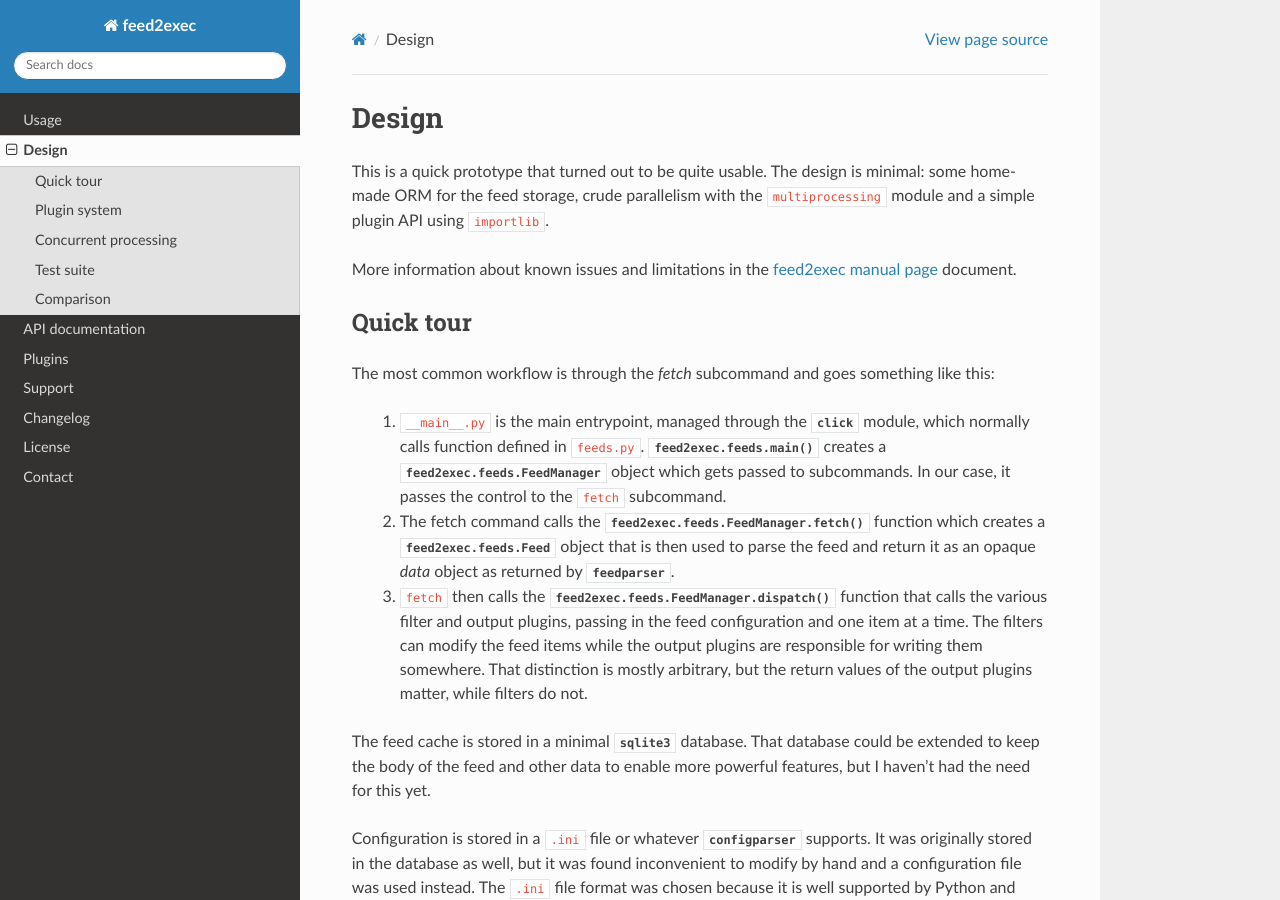
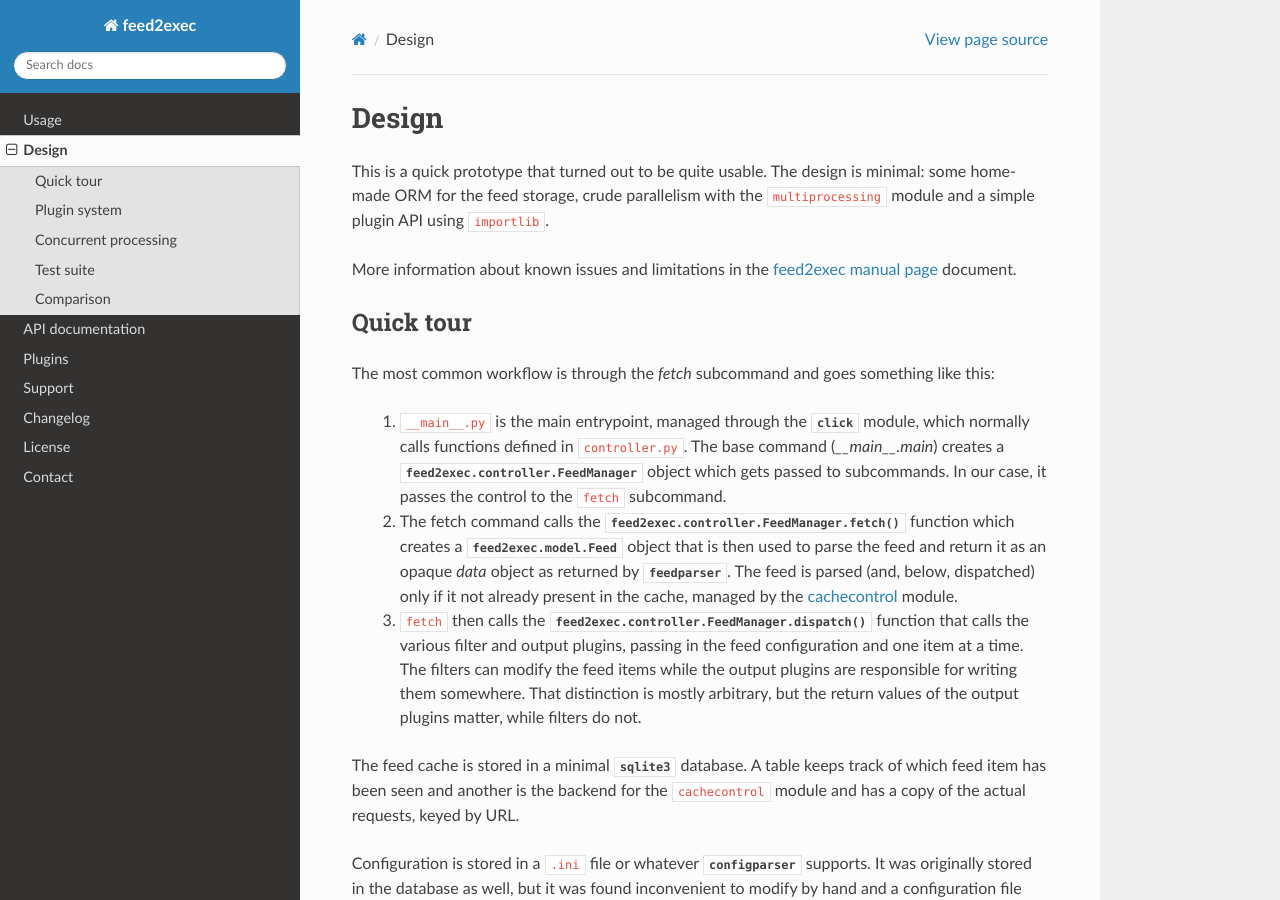
Before and after one commit to timb-machine-mirrors/anarcat-feed2exec, a Sphinx documentation site: the page built from doc/design.rst, in a window 1280 px wide and 900 px high. Built offline with Sphinx 7.4.7 and the Read the Docs theme 2.0.0, drawn with Linux system fonts in a browser that asks for light colours; the version number could not be read and is left out; some of the changed text lies outside the part shown.

Commit message:
update documentation to follow latest changes

```diff
--- a/doc/design.rst
+++ b/doc/design.rst
@@ -16,30 +16,32 @@
 something like this:
 
  1. ``__main__.py`` is the main entrypoint, managed through the
-    :mod:`click` module, which normally calls function defined in
-    ``feeds.py``. :func:`feed2exec.feeds.main` creates a
-    :class:`feed2exec.feeds.FeedManager` object which gets passed to
+    :mod:`click` module, which normally calls functions defined in
+    ``controller.py``. The base command (`__main__.main`) creates a
+    :class:`feed2exec.controller.FeedManager` object which gets passed to
     subcommands. In our case, it passes the control to the ``fetch``
     subcommand.
 
  2. The fetch command calls the
-    :func:`feed2exec.feeds.FeedManager.fetch` function which creates a
-    :class:`feed2exec.feeds.Feed` object that is then used to parse
+    :func:`feed2exec.controller.FeedManager.fetch` function which creates a
+    :class:`feed2exec.model.Feed` object that is then used to parse
     the feed and return it as an opaque `data` object as returned by
-    :mod:`feedparser`.
+    :mod:`feedparser`. The feed is parsed (and, below, dispatched)
+    only if it not already present in the cache, managed by the
+    `cachecontrol <https://cachecontrol.readthedocs.io/>`_ module.
 
  3. ``fetch`` then calls the
-    :func:`feed2exec.feeds.FeedManager.dispatch` function that calls the
+    :func:`feed2exec.controller.FeedManager.dispatch` function that calls the
     various filter and output plugins, passing in the feed
     configuration and one item at a time. The filters can modify the
     feed items while the output plugins are responsible for writing
     them somewhere. That distinction is mostly arbitrary, but the
     return values of the output plugins matter, while filters do not.
 
-The feed cache is stored in a minimal :mod:`sqlite3` database. That
-database could be extended to keep the body of the feed and other data
-to enable more powerful features, but I haven't had the need for this
-yet.
+The feed cache is stored in a minimal :mod:`sqlite3` database. A table
+keeps track of which feed item has been seen and another is the
+backend for the ``cachecontrol`` module and has a copy of the actual
+requests, keyed by URL.
 
 Configuration is stored in a ``.ini`` file or whatever
 :mod:`configparser` supports. It was originally stored in the database
@@ -109,6 +111,12 @@
 would mean completely dropping 2.7 compatibility. The ``pool.map``
 design is just badly adapted, as it would load all the feed's
 datastructure in memory before processing them.
+
+The current parallel design also doesn't profit much from the caching
+system. While before we would spend a lot of time parsing all feeds
+(in parallel), now most feeds are not parsed anymore (because
+unchanged) so a lot of time is spent doing HTTP requests, which could
+be done in parallel (but currently isn't).
 
  .. _Curio: http://curio.readthedocs.io/
  .. _Trio: https://github.com/python-trio/trio
```
Also changed, not shown: doc/api.rst (+17 -5 lines), doc/plugins.rst (+11 -7 lines), doc/usage.rst (+7 -4 lines).
